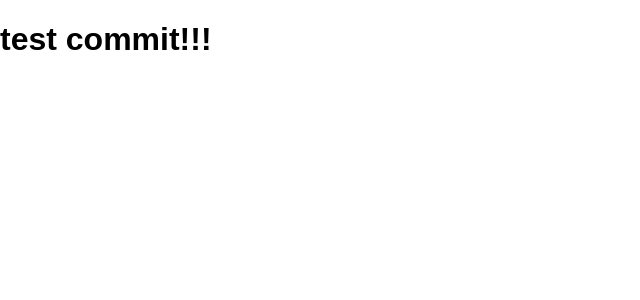
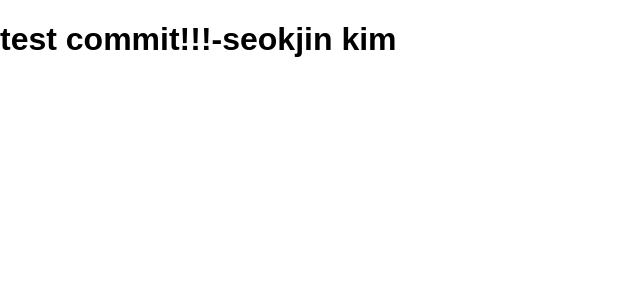
Before and after one commit to KUIT-Hackathon-Team5/Team5-Web, a React (Vite) app in the folder HackathonTeam5/: page / in a window 1280 px wide. Shown: the top 300 px of the page, without its empty margins (0-640 px from the left). Built offline with nearby package versions, Linux system fonts and the light colour scheme; a web font is replaced by a local one.

Commit message:
test-commit2

```diff
--- a/HackathonTeam5/src/App.tsx
+++ b/HackathonTeam5/src/App.tsx
@@ -1,7 +1,7 @@
 import "./App.css";
 
 function App() {
-  return <h1>test commit!!!</h1>;
+  return <h1>test commit!!!-seokjin kim</h1>;
 }
 
 export default App;
```
